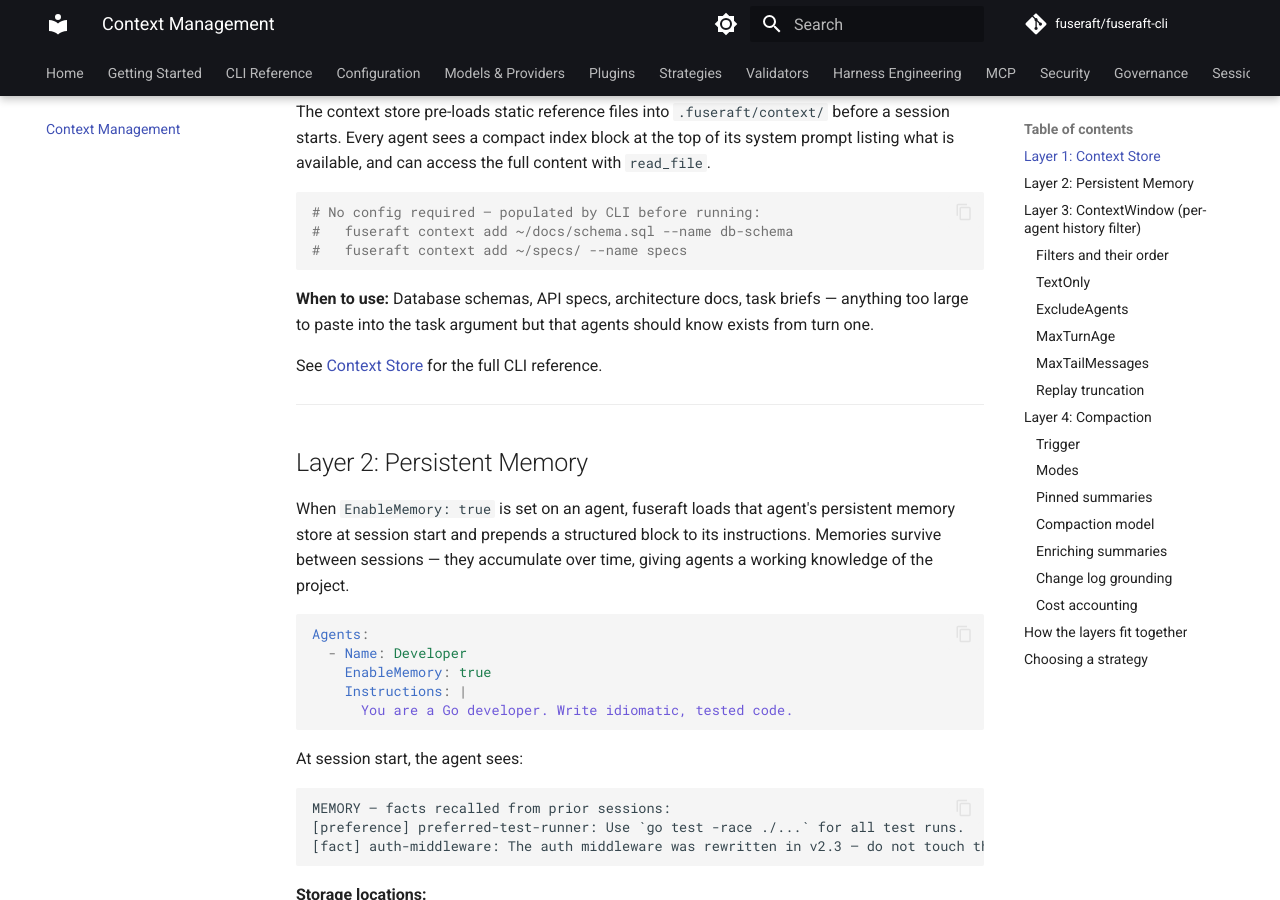
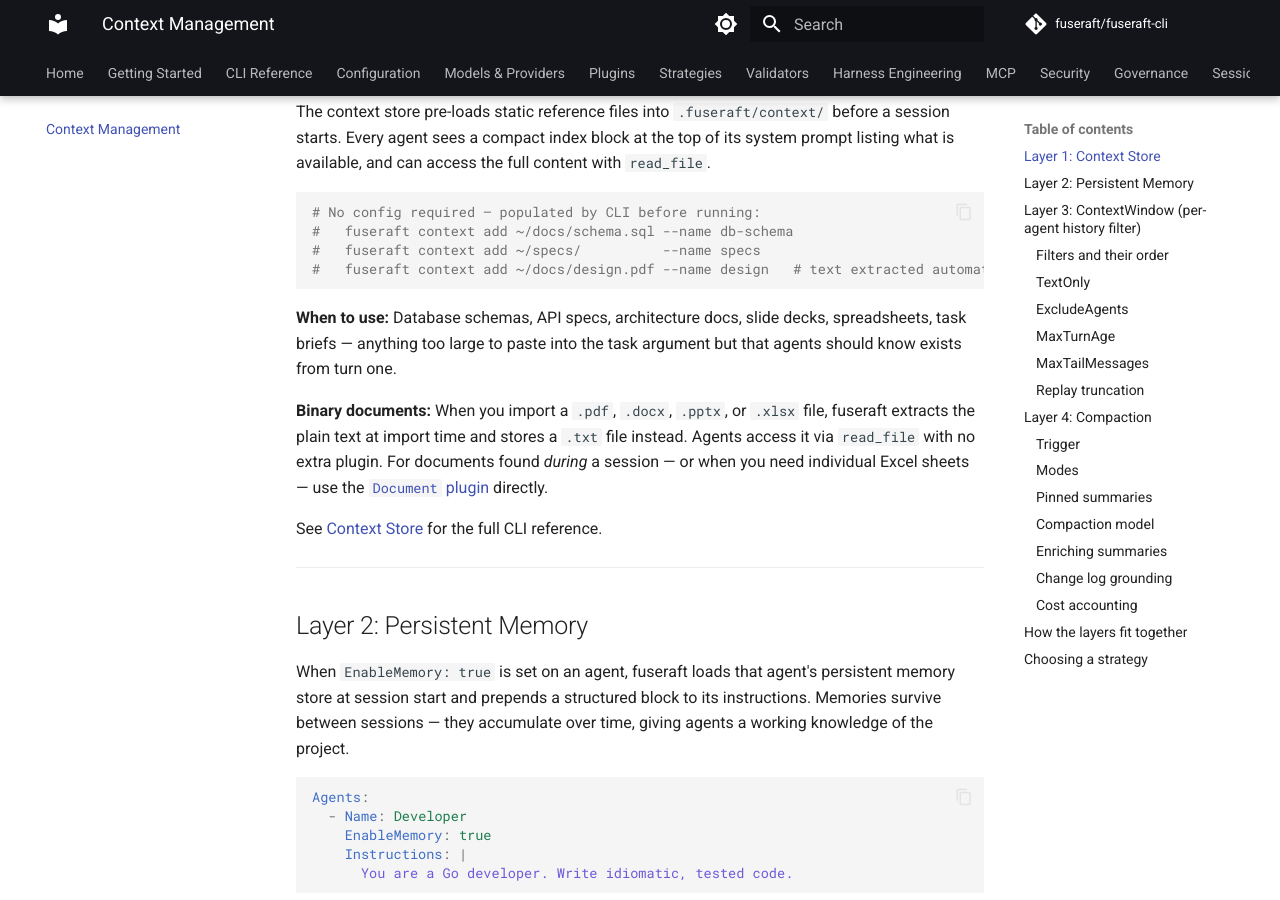
Before and after one commit to fuseraft/fuseraft-cli, an MkDocs documentation site: the page built from docs/context-management.md, in a window 1280 px wide and 900 px high, scrolled down 572 px. Built offline with MkDocs 1.6.1 and Material for MkDocs 9.7.7, drawn with Linux system fonts in a browser that asks for light colours; comment, search, counter and statistics services are not loaded.

Commit message:
docs: update configuration, cli-reference, and context-management for Document plugin
- configuration.md: add Document to the capability tag table
- cli-reference.md: document binary extraction behaviour in fuseraft context add
- context-management.md: update Layer 1 to mention document formats and cross-link Document plugin

````diff
--- a/docs/context-management.md
+++ b/docs/context-management.md
@@ -30,11 +30,18 @@
 ```yaml
 # No config required — populated by CLI before running:
 #   fuseraft context add ~/docs/schema.sql --name db-schema
-#   fuseraft context add ~/specs/ --name specs
+#   fuseraft context add ~/specs/          --name specs
+#   fuseraft context add ~/docs/design.pdf --name design   # text extracted automatically
 ```
 
-**When to use:** Database schemas, API specs, architecture docs, task briefs — anything too
-large to paste into the task argument but that agents should know exists from turn one.
+**When to use:** Database schemas, API specs, architecture docs, slide decks, spreadsheets,
+task briefs — anything too large to paste into the task argument but that agents should know
+exists from turn one.
+
+**Binary documents:** When you import a `.pdf`, `.docx`, `.pptx`, or `.xlsx` file, fuseraft
+extracts the plain text at import time and stores a `.txt` file instead. Agents access it
+via `read_file` with no extra plugin. For documents found *during* a session — or when you
+need individual Excel sheets — use the [`Document` plugin](plugins.md#document) directly.
 
 See [Context Store](context-store.md) for the full CLI reference.
 
````
Also changed, not shown: docs/cli-reference.md (+9 -0 lines), docs/configuration.md (+1 -0 lines).
